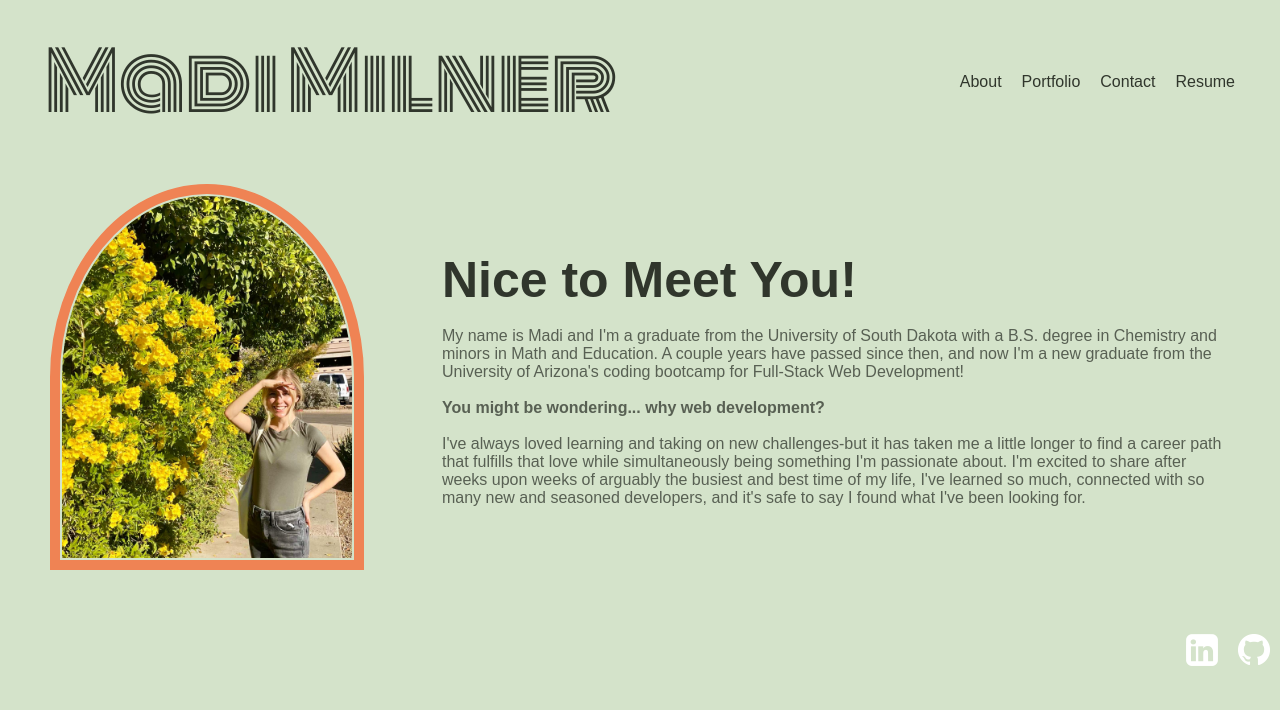
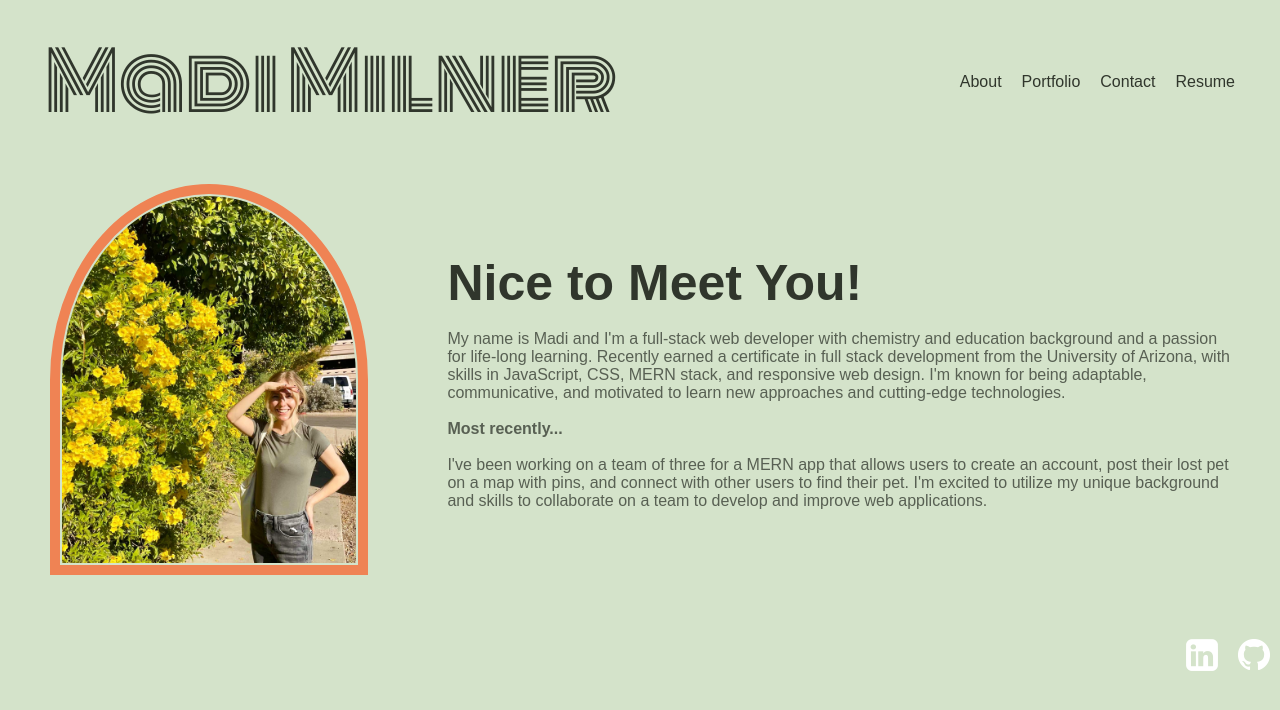
Before and after one commit to mmilner29/mmilner29-portfolio, a React (Create React App) app: page / in a window 1280 px wide. Shown: the top 710 px of the page. Built offline with nearby package versions, Linux system fonts and the light colour scheme; a web font is replaced by a local one.

Commit message:
fixed modal size

```diff
--- a/src/components/About/index.js
+++ b/src/components/About/index.js
@@ -9,18 +9,20 @@ function About() {
       <div className="bio-text">
       <h2 id="about">Nice to Meet You!</h2><br></br>
       <p>
-        My name is Madi and I'm a graduate from the University of South Dakota with a B.S. degree in Chemistry
-        and minors in Math and Education. A couple years have passed since then, and now I'm a new graduate from the University
-        of Arizona's coding bootcamp for Full-Stack Web Development!
+          My name is Madi and I'm a full-stack web developer with chemistry and education background and a passion for life-long learning.
+          Recently earned a certificate in full stack development from the University of Arizona, with skills in JavaScript,
+          CSS, MERN stack, and responsive web design. I'm known for being adaptable, communicative, and motivated to learn new
+          approaches and cutting-edge technologies.
+        </p>
+        <br></br>
+        <span id="why">Most recently...</span>
         <br></br>
         <br></br>
-        <span id="why">You might be wondering... why web development?</span>
-        <br></br>
-        <br></br>
-        I've always loved learning and taking on new challenges-but it has taken me a little longer to find a career
-        path that fulfills that love while simultaneously being something I'm passionate about. I'm excited to share after
-         weeks upon weeks of arguably the busiest and best time of my life, I've learned so much, connected with so many
-         new and seasoned developers, and it's safe to say I found what I've been looking for.
+        <p>
+          I've been working on a team of three for a MERN app that
+          allows users to create an account, post their lost pet on a map with pins, and connect with other users to find
+          their pet. I'm excited to utilize my unique background and skills to collaborate on a team to develop and improve
+          web applications.
         </p>
         </div>
     </section>
--- a/src/components/Modal/modal.css
+++ b/src/components/Modal/modal.css
@@ -8,7 +8,7 @@ body {
   align-items: center;
 }
 .modal {
-  width: 500px;
+  width: 50%;
   background: floralwhite;
   border: 6px double #ef8354;
   transition: 1.1s ease-out;
@@ -92,7 +92,7 @@ body {
 
 @media only screen and (max-width: 768px) {
     .modal {
-        width: 450px;
+        width: 80%;
         font-size: 12px;
     }
 
```
